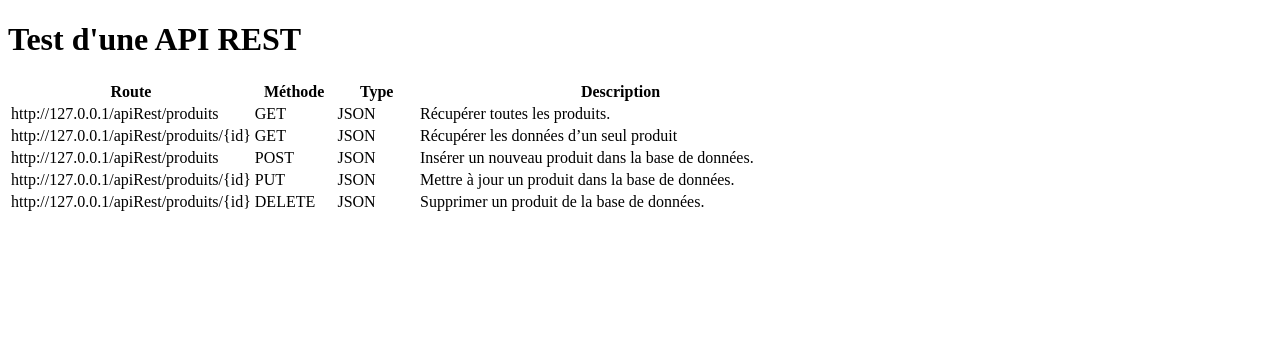
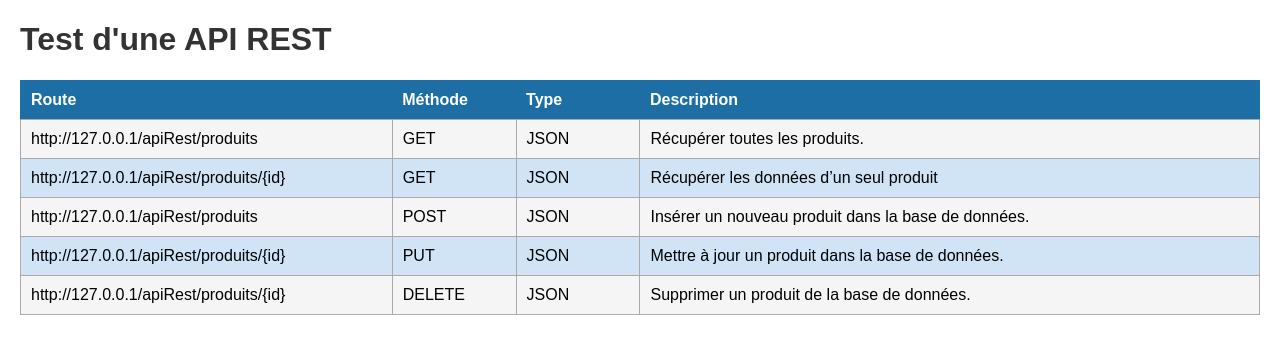
Before and after one commit to SebInfo/APIREST, a PHP site: page /apiRest/ in a window 1280 px wide. Shown: the top 354 px of the page. Run offline with PHP 8.4, Linux system fonts and the light colour scheme.

Commit message:
ajout du style sur le fichier index.html pour présenter le tableau

```diff
--- a/index.php
+++ b/index.php
@@ -1,19 +1,20 @@
 <!DOCTYPE html>
-<html lang="en">
+<html lang="fr">
 <head>
     <meta charset="UTF-8">
     <meta name="viewport" content="width=device-width, initial-scale=1.0">
     <title>Test API Rest</title>
+    <link rel="stylesheet" href="styles.css">
 </head>
 <body>
 <h1>Test d'une API REST</h1>
 <table class="blueTable">
     <thead>
         <tr>
-            <th style="width:30%"><center>Route</center></th>
-            <th style="width:10%"><center>Méthode</center></th>
-            <th style="width:10%"><center>Type</center></th>
-            <th style="width:50%"><center>Description</center></th>
+            <th class="col-route">Route</th>
+            <th class="col-method">Méthode</th>
+            <th class="col-type">Type</th>
+            <th class="col-desc">Description</th>
         </tr>
     </thead>
     <tbody>
--- /dev/null
+++ b/styles.css
@@ -0,0 +1,54 @@
+body {
+    font-family: Arial, sans-serif;
+    margin: 20px;
+}
+
+h1 {
+    color: #333;
+}
+
+.blueTable {
+    border: 1px solid #1C6EA4;
+    background-color: #EEE;
+    width: 100%;
+    text-align: left;
+    border-collapse: collapse;
+    margin-top: 20px;
+}
+
+.blueTable th {
+    background: #1C6EA4;
+    color: white;
+    font-weight: bold;
+    padding: 10px;
+}
+
+.blueTable td {
+    border: 1px solid #AAAAAA;
+    padding: 10px;
+}
+
+.blueTable tbody tr:nth-child(even) {
+    background-color: #D0E4F5;
+}
+
+.blueTable tbody tr:nth-child(odd) {
+    background-color: #F5F5F5;
+}
+
+/* Largeurs des colonnes */
+.col-route {
+    width: 30%;
+}
+
+.col-method {
+    width: 10%;
+}
+
+.col-type {
+    width: 10%;
+}
+
+.col-desc {
+    width: 50%;
+}
```
